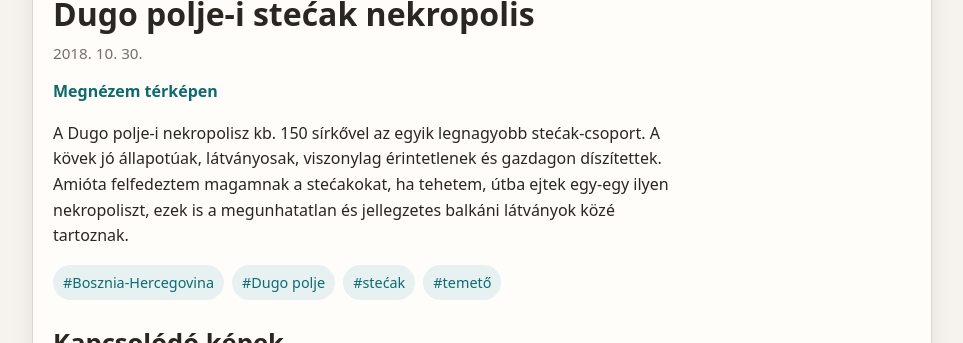
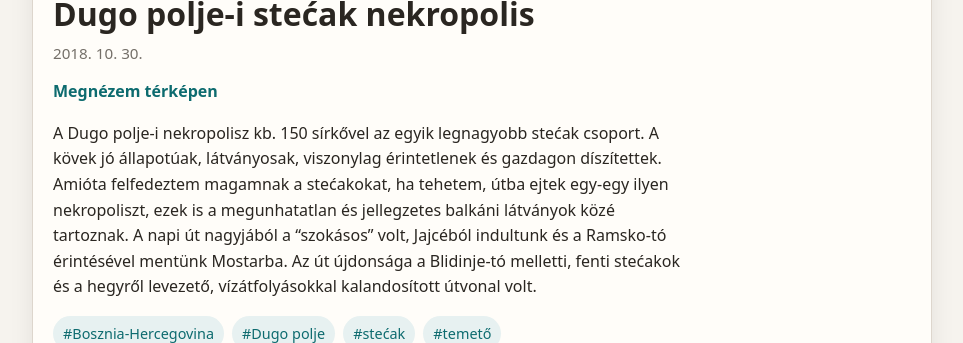
Before and after one commit to havassy/fotoblog, a Jekyll site: the page built from _posts/2018-10-30-dugopolje_stecaknekropolis.md, in a window 1280 px wide and 900 px high, scrolled down 655 px, cut to the strip 138-481 px from the top of the window. Shown: the whole strip, without its empty margins (158-1121 px from the left). Built offline with Jekyll 4.4.1, drawn with Linux system fonts in a browser that asks for light colours.

Commit message:
Auto-create/update posts from images [skip ci]

```diff
--- a/_posts/2018-10-30-dugopolje_stecaknekropolis.md
+++ b/_posts/2018-10-30-dugopolje_stecaknekropolis.md
@@ -17,4 +17,4 @@ tags:
 description: "A Dugo polje-i nekropolisz kb."
 ---
 
-A Dugo polje-i nekropolisz kb. 150 sírkővel az egyik legnagyobb stećak‑csoport. A kövek jó állapotúak, látványosak, viszonylag érintetlenek és gazdagon díszítettek. Amióta felfedeztem magamnak a stećakokat, ha tehetem, útba ejtek egy-egy ilyen nekropoliszt, ezek is a megunhatatlan és jellegzetes balkáni látványok közé tartoznak.
+A Dugo polje-i nekropolisz kb. 150 sírkővel az egyik legnagyobb stećak csoport. A kövek jó állapotúak, látványosak, viszonylag érintetlenek és gazdagon díszítettek. Amióta felfedeztem magamnak a stećakokat, ha tehetem, útba ejtek egy-egy ilyen nekropoliszt, ezek is a megunhatatlan és jellegzetes balkáni látványok közé tartoznak. A napi út nagyjából a "szokásos" volt, Jajcéból indultunk és a Ramsko-tó érintésével mentünk Mostarba. Az út újdonsága a Blidinje-tó melletti, fenti stećakok és a hegyről levezető, vízátfolyásokkal kalandosított útvonal volt.
```
